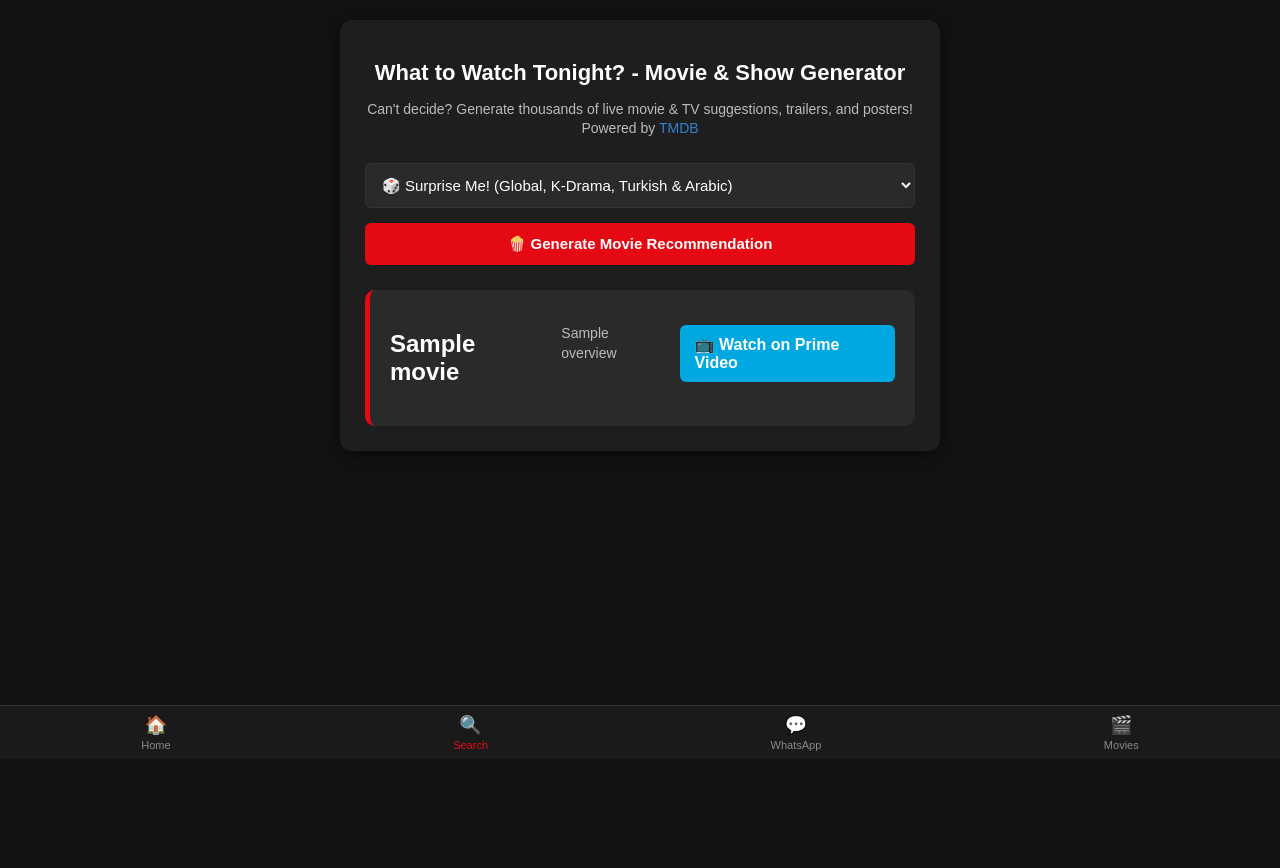
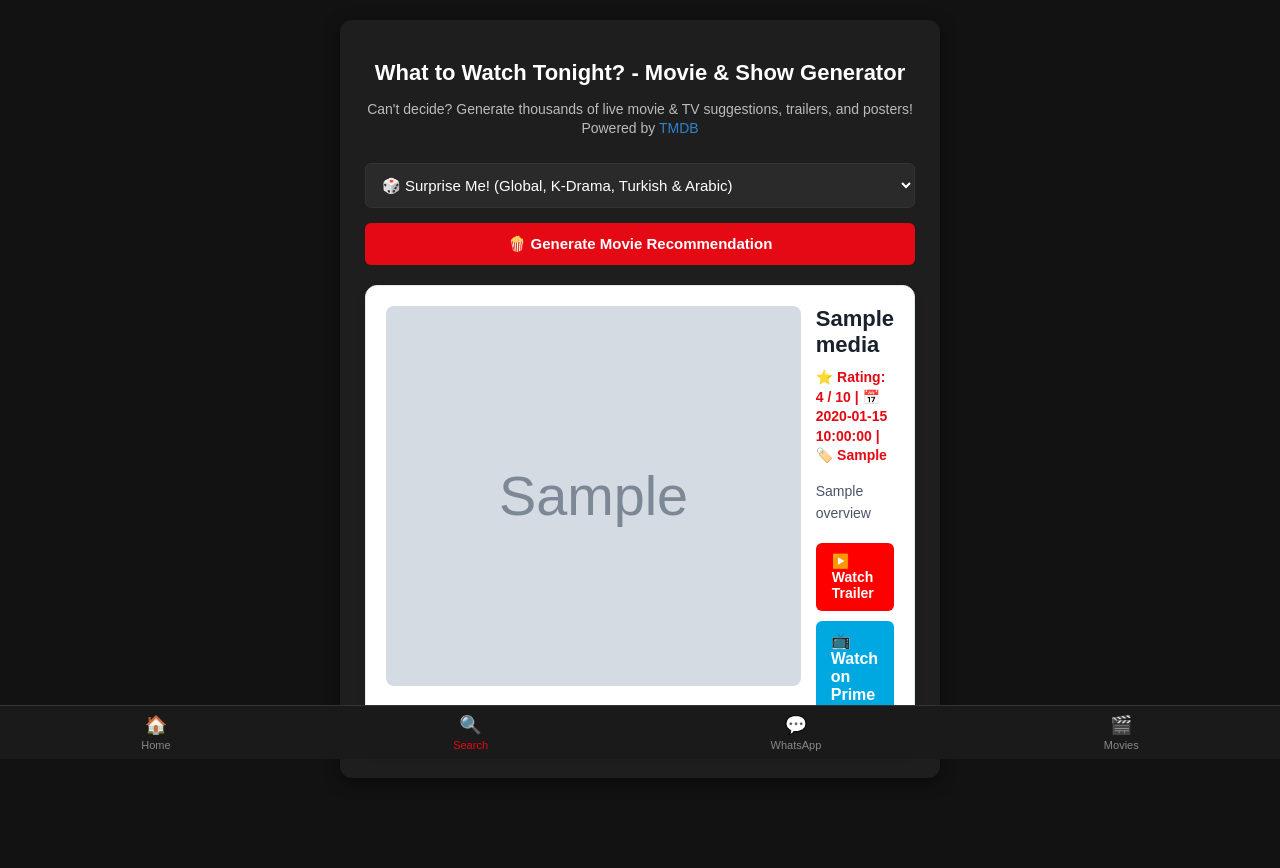
Before and after one commit to A-SODIQY/text-toolkit, a Flask app: template templates/what_to_watch.html in a window 1280 px wide. Shown: the part 41-909 px from the top of the page. Before the commit the page ends 792 px from the top, so only its background shows below. Run offline with Flask 3, Linux system fonts and the light colour scheme; the template is opened without the code that fills it: most values are stand-ins (such as "Sample title", 1, 10 or a date in 2020); grey boxes marked "Sample" are stand-in pictures.

Commit message:
Update what to watch movie layout with affiliate links

```diff
--- a/templates/what_to_watch.html
+++ b/templates/what_to_watch.html
@@ -142,16 +142,35 @@
 </select>
             <button type="submit">🍿 Generate Movie Recommendation</button>
         </form>
+{% if media %}
+<div class="movie-card" style="margin-top: 20px; text-align: left; background: #ffffff; border-radius: 12px; padding: 20px; border: 1px solid #e2e8f0; box-shadow: 0 4px 12px rgba(0,0,0,0.05);">
 
-{% if movie %}
-<div class="movie-card">
-    <h2>{{ movie.title }}</h2>
-    <p>{{ movie.overview }}</p>
+    {% if media.poster_url %}
+    <img src="{{ media.poster_url }}" alt="{{ media.title }}" style="width: 100%; max-height: 380px; object-fit: cover; border-radius: 8px; margin-bottom: 15px;">
+    {% endif %}
+    <div class="movie-info">
+        <h2 class="movie-title" style="margin: 0 0 10px 0; font-size: 22px; color: #1a202c;">{{ media.title }}</h2>
 
-    <div class="affiliate-links" style="margin-top: 15px;">
+        <p style="margin: 0 0 10px 0; font-size: 14px; color: #e50914; font-weight: bold;">
+            ⭐ Rating: {{ media.rating }} / 10 | 📅 {{ media.release_date }} | 🏷️ {{ media.media_type }}
+        </p>
+
+        <p style="font-size: 14px; color: #4a5568; line-height: 1.6; margin-bottom: 18px;">
+            {{ media.overview }}
+        </p>
+
+        <div class="affiliate-links" style="display: flex; gap: 10px; flex-wrap: wrap;">
+            {% if media.trailer_url %}
+            <a href="{{ media.trailer_url }}" target="_blank" style="background: #ff0000; color: #ffffff; padding: 10px 16px; border-radius: 6px; font-weight: bold; text-decoration: none; font-size: 14px; display: inline-block;">
+                ▶️ Watch Trailer
+            </a>
+            {% endif %}
+
         <a href="https://www.amazon.com/gp/video/storefront?tag=whattowatch0d-20" target="_blank" class="btn-affiliate" style="background: #00a8e1; color: white; padding: 10px 15px; border-radius: 6px; text-decoration: none; font-weight: bold; display: inline-block;">
             📺 Watch on Prime Video
-        </a>
+             </a>
+        </div>
+    </div>
 </div>
 {% endif %}
     </div>
```
